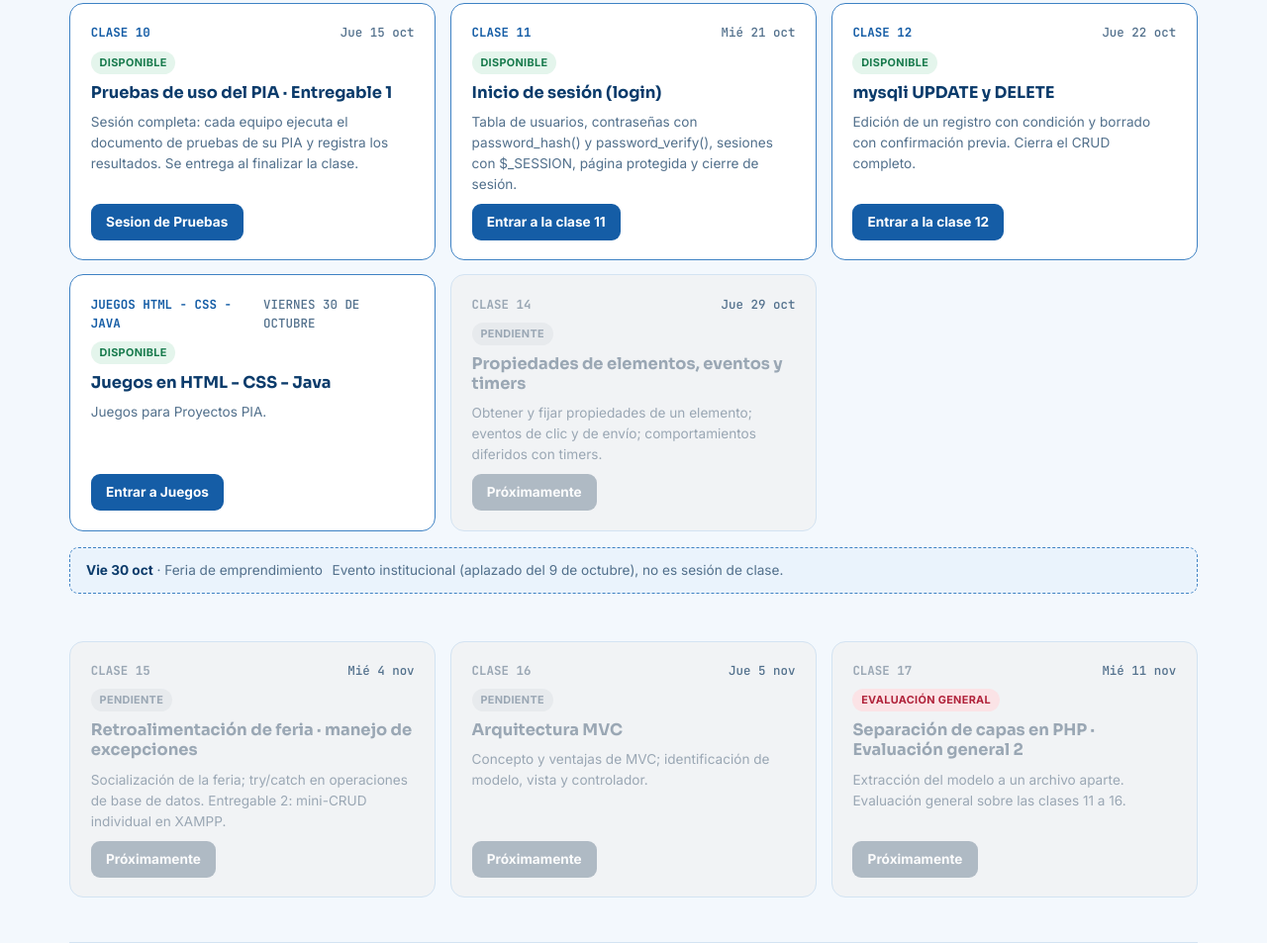
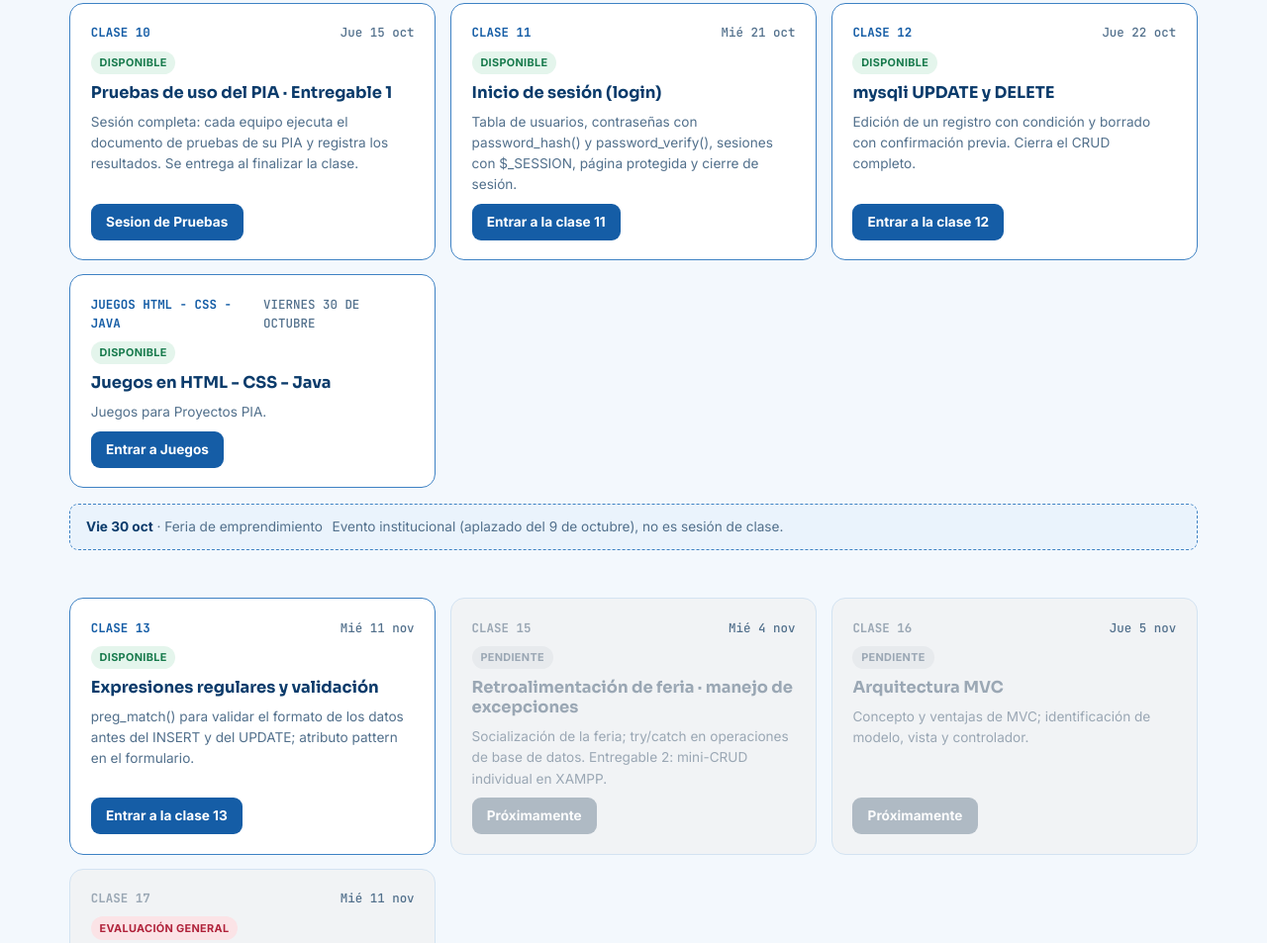
Before and after one commit to ejara461/Herramientas_de_Programacion_II, a plain HTML site: page index.html in a window 1280 px wide. Shown: the part 1829-2782 px from the top of the page at 99% size. Drawn offline with Linux system fonts and the light colour scheme.

Commit message:
Add files via upload

```diff
--- a/index.html
+++ b/index.html
@@ -251,7 +251,7 @@ footer .wrap{display:flex;justify-content:space-between;flex-wrap:wrap;gap:.4rem
 <!-- ===================== Bloque B: login, CRUD completo y validación (Clases 10 a 17) ===================== -->
 <section class="tema">
   <div class="kicker"><span class="rango">Bloque B</span><h2>Login, CRUD completo y validación</h2></div>
-  <p class="desc">Pruebas de uso del PIA, inicio de sesión, UPDATE y DELETE, expresiones regulares, interactividad del lado del cliente (propiedades, eventos y timers), manejo de excepciones e introducción a MVC. Incluye los Entregables 1 y 2 y cierra con la Evaluación general 2.</p>
+  <p class="desc">Pruebas de uso del PIA, inicio de sesión, UPDATE y DELETE, expresiones regulares, manejo de excepciones e introducción a MVC. Incluye los Entregables 1 y 2 y cierra con la Evaluación general 2.</p>
   <div class="classgrid">
 
     <article class="classcard disponible">
@@ -286,13 +286,6 @@ footer .wrap{display:flex;justify-content:space-between;flex-wrap:wrap;gap:.4rem
       <a class="btn go" href="biblioteca_escolar.html">Entrar a Juegos</a>
     </article>
 
-    <article class="classcard pendiente">
-      <div class="n"><span>CLASE 14</span><span class="fecha">Jue 29 oct</span></div>
-      <span class="badge pend">Pendiente</span>
-      <h3>Propiedades de elementos, eventos y timers</h3>
-      <p class="tema-txt">Obtener y fijar propiedades de un elemento; eventos de clic y de envío; comportamientos diferidos con timers.</p>
-      <span class="btn go disabled">Próximamente</span>
-    </article>
   </div>
 </section>
 
@@ -303,6 +296,14 @@ footer .wrap{display:flex;justify-content:space-between;flex-wrap:wrap;gap:.4rem
 
 <section class="tema">
   <div class="classgrid">
+
+    <article class="classcard disponible">
+      <div class="n"><span>CLASE 13</span><span class="fecha">Mié 11 nov</span></div>
+      <span class="badge ok">Disponible</span>
+      <h3>Expresiones regulares y validación</h3>
+      <p class="tema-txt">preg_match() para validar el formato de los datos antes del INSERT y del UPDATE; atributo pattern en el formulario.</p>
+      <a class="btn go" href="clase13-teoria.html">Entrar a la clase 13</a>
+    </article>
 
     <article class="classcard pendiente">
       <div class="n"><span>CLASE 15</span><span class="fecha">Mié 4 nov</span></div>
```
